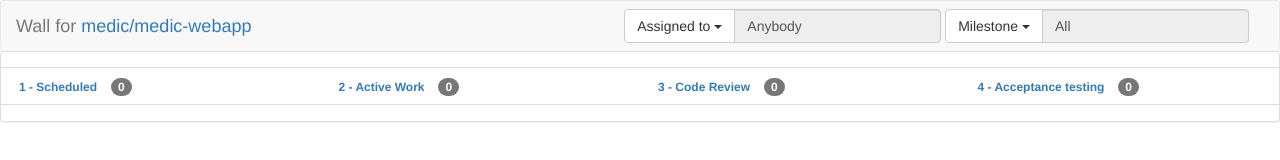
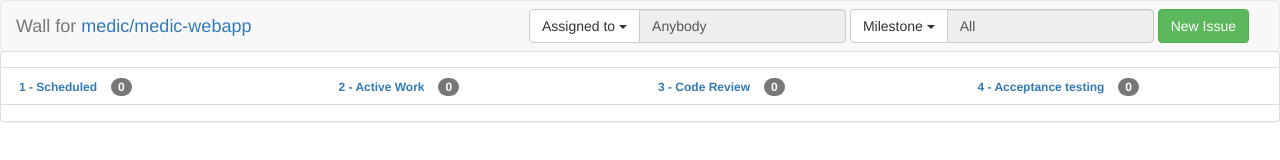
Before and after one commit to alxndrsn/wall, a plain HTML site: page index.html in a window 1280 px wide. Drawn offline with Linux system fonts and the light colour scheme; no server answers.

Commit message:
Add link for creating new issue
Issue: #21

```diff
--- a/index.html
+++ b/index.html
@@ -96,6 +96,7 @@
 						</div><!-- /btn-group -->
 						<input type="text" class="form-control" aria-label="milestone" name="milestone" disabled="disabled" value="All"/>
 					</div><!-- /input-group -->
+					<a type="button" class="btn btn-success create-new-issue" target="_blank">New Issue</a>
 				</form>
 			</div><!-- /.navbar-collapse -->
 		</div><!-- /.container-fluid -->
@@ -239,6 +240,8 @@
 		repo = params.repo || 'medic/medic-webapp';
 		sanchez.replace('span.repo-name', 'repo-name-link', { repo:repo });
 
+		$('a.create-new-issue').attr('href', 'http://github.com/' + repo + '/issues/new');
+
 		milestone = parseInt(params.milestone, 10);
 		if(isNaN(milestone)) milestone = null;
 
```
